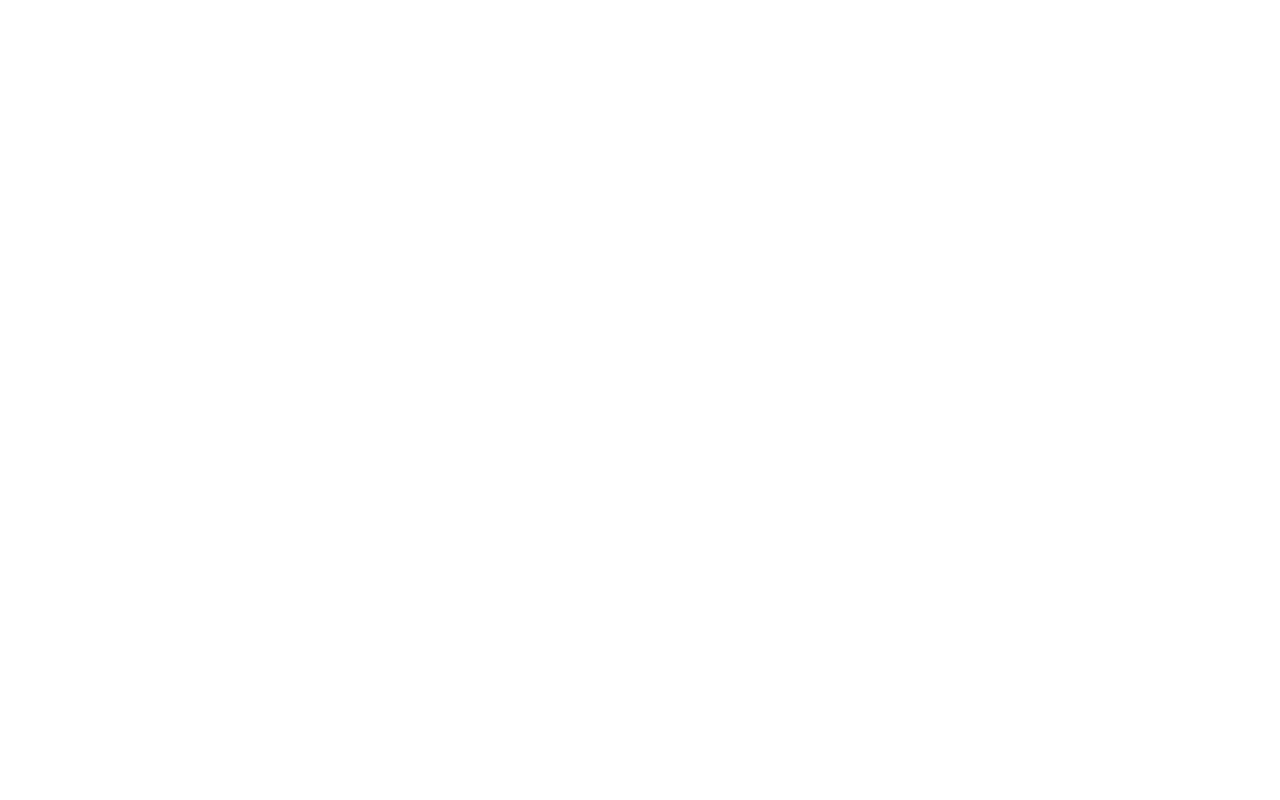
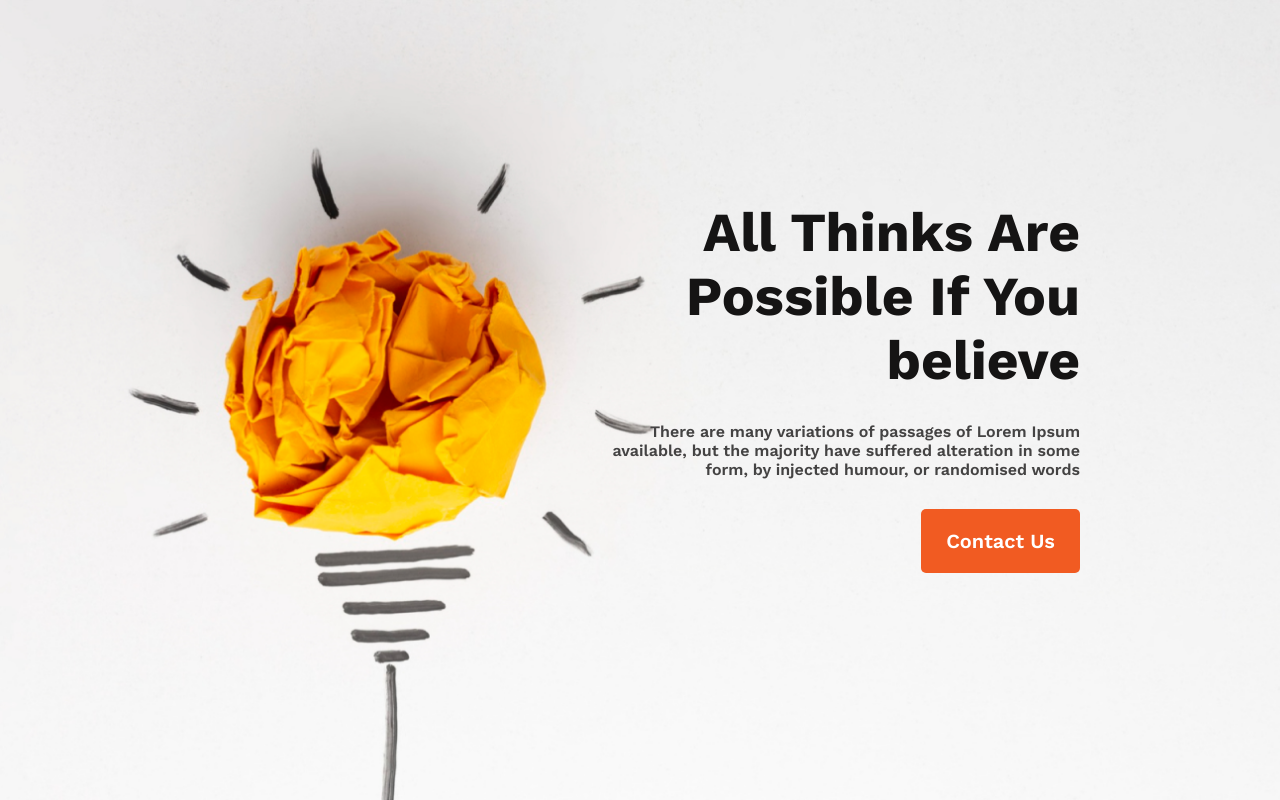
Before and after one commit to shihab01118/Concept-Project-2, a plain HTML site: page index.html in a window 1280 px wide. Drawn offline with nearby package versions, Linux system fonts and the light colour scheme.

Commit message:
banner completed

```diff
--- a/index.html
+++ b/index.html
@@ -5,8 +5,21 @@
     <meta name="viewport" content="width=device-width, initial-scale=1.0">
     <title>Concept Project 2</title>
     <link rel="stylesheet" href="styles/style.css">
+    <link rel="preconnect" href="https://fonts.googleapis.com">
+    <link rel="preconnect" href="https://fonts.gstatic.com" crossorigin>
+    <link href="https://fonts.googleapis.com/css2?family=Open+Sans:wght@400;600;700;800&family=Work+Sans:ital,wght@0,600;0,700;0,800;1,400;1,500&display=swap" rel="stylesheet">
 </head>
 <body>
-
+    <header>
+        <section class="banner">
+            <div class="banner-text">
+                <h3 class="banner-title">All Thinks Are <br> Possible If You <br> believe</h3>
+                <p class="banner-description">There are many variations of passages of Lorem Ipsum <br> available, but the majority have suffered alteration in some <br> form, by injected humour, or randomised words</p>
+                <button class="btn-banner">Contact Us</button>
+            </div>
+        </section>
+    </header>
+    <main></main>
+    <footer></footer>
 </body>
 </html>
--- a/styles/style.css
+++ b/styles/style.css
@@ -0,0 +1,46 @@
+* {
+    margin: 0;
+    padding: 0;
+    box-sizing: border-box;
+    /* font-family: 'Open Sans', sans-serif; */
+    font-family: 'Work Sans', sans-serif;
+}
+
+/* banner section */
+.banner {
+    background-image: url('../images/banner/banner1.png');
+    background-repeat: no-repeat;
+    background-size: cover;
+    height: 100vh;
+    display: flex;
+    flex-direction: row-reverse;
+}
+
+.banner-text {
+    max-width: 500px;
+    text-align: right;
+    margin: 200px 200px 350px 0;
+}
+
+.banner-title {
+    color: #151414;
+    font-size: 55px;
+    font-weight: 700;
+}
+
+.banner-description {
+    color: #444343;
+    font-size: 16px;
+    font-weight: 400;
+    margin: 30px 0;
+}
+
+.btn-banner {
+    font-size: 20px;
+    font-weight: 600;
+    color: white;
+    padding: 20px 25px;
+    border-radius: 5px;
+    background: #F15B22;
+    border: none;
+}
```
